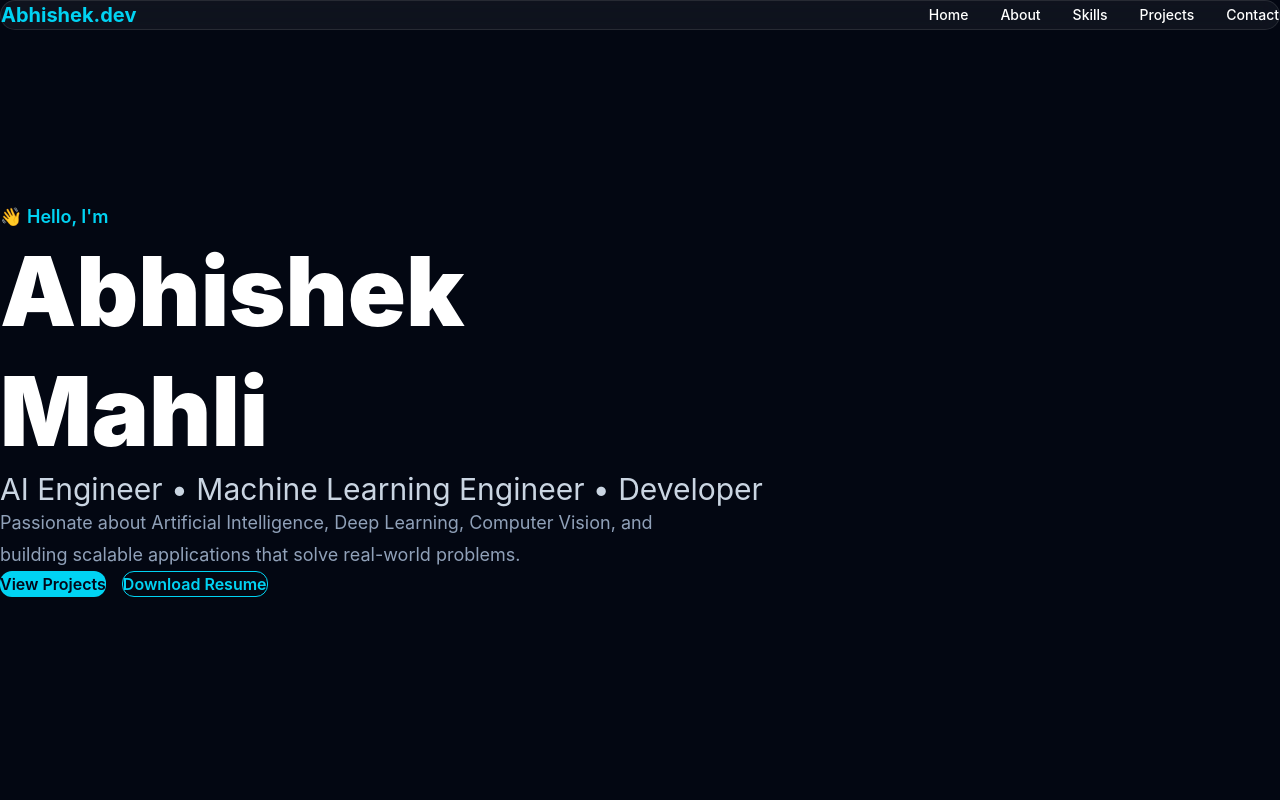
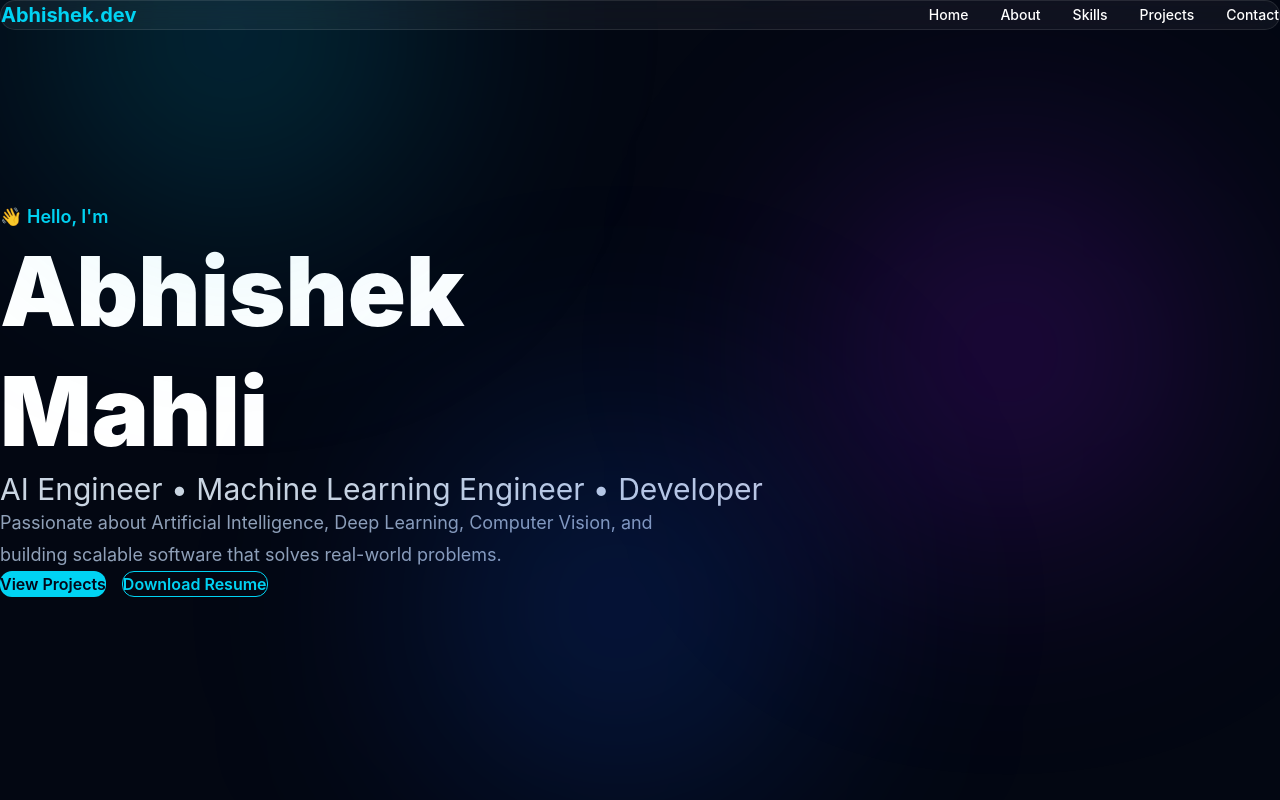
Before and after one commit to imabhishekmahli/portfolio, a React app: page / in a window 1280 px wide. Built offline with nearby package versions, Linux system fonts and the light colour scheme; the HTML template or start-up script is replaced by a standard one.

Commit message:
Add animated hero section with aurora background

```diff
--- /dev/null
+++ b/src/components/Hero/Aurora.jsx
@@ -0,0 +1,11 @@
+function Aurora() {
+  return (
+    <>
+      <div className="absolute -top-40 left-10 h-96 w-96 rounded-full bg-cyan-500/20 blur-[120px]" />
+      <div className="absolute top-40 right-20 h-96 w-96 rounded-full bg-purple-600/20 blur-[120px]" />
+      <div className="absolute bottom-0 left-1/3 h-96 w-96 rounded-full bg-blue-600/20 blur-[120px]" />
+    </>
+  );
+}
+
+export default Aurora;
--- a/src/components/Hero/Hero.jsx
+++ b/src/components/Hero/Hero.jsx
@@ -1,37 +1,72 @@
+import Aurora from "./Aurora";
+import { motion } from "framer-motion";
 import Button from "../UI/Button";
 import Container from "../UI/Container";
 
 function Hero() {
   return (
-    <section id="home" className="min-h-screen flex items-center">
+    <section
+      id="home"
+      className="relative min-h-screen flex items-center overflow-hidden"
+    >
+      <Aurora />
       <Container>
-        <div className="max-w-3xl">
-          <p className="text-cyan-400 text-lg font-semibold mb-4">
+        <motion.div
+          initial={{ opacity: 0, y: 80 }}
+          animate={{ opacity: 1, y: 0 }}
+          transition={{ duration: 0.8 }}
+          className="max-w-3xl"
+        >
+          <motion.p
+            initial={{ opacity: 0 }}
+            animate={{ opacity: 1 }}
+            transition={{ delay: 0.2 }}
+            className="text-cyan-400 text-lg font-semibold mb-4"
+          >
             👋 Hello, I'm
-          </p>
+          </motion.p>
 
-          <h1 className="text-6xl md:text-8xl font-black leading-tight">
+          <motion.h1
+            initial={{ opacity: 0, y: 40 }}
+            animate={{ opacity: 1, y: 0 }}
+            transition={{ delay: 0.4 }}
+            className="text-6xl md:text-8xl font-black leading-tight"
+          >
             Abhishek
             <br />
             Mahli
-          </h1>
+          </motion.h1>
 
-          <h2 className="text-2xl md:text-3xl text-slate-300 mt-6">
+          <motion.h2
+            initial={{ opacity: 0 }}
+            animate={{ opacity: 1 }}
+            transition={{ delay: 0.6 }}
+            className="mt-6 text-2xl md:text-3xl text-slate-300"
+          >
             AI Engineer • Machine Learning Engineer • Developer
-          </h2>
+          </motion.h2>
 
-          <p className="mt-8 text-slate-400 text-lg leading-8 max-w-2xl">
+          <motion.p
+            initial={{ opacity: 0 }}
+            animate={{ opacity: 1 }}
+            transition={{ delay: 0.8 }}
+            className="mt-8 text-lg text-slate-400 leading-8 max-w-2xl"
+          >
             Passionate about Artificial Intelligence, Deep Learning, Computer
-            Vision, and building scalable applications that solve real-world
+            Vision, and building scalable software that solves real-world
             problems.
-          </p>
+          </motion.p>
 
-          <div className="mt-10 flex gap-4">
+          <motion.div
+            initial={{ opacity: 0 }}
+            animate={{ opacity: 1 }}
+            transition={{ delay: 1 }}
+            className="mt-10 flex flex-wrap gap-4"
+          >
             <Button>View Projects</Button>
-
             <Button variant="secondary">Download Resume</Button>
-          </div>
-        </div>
+          </motion.div>
+        </motion.div>
       </Container>
     </section>
   );
--- a/src/components/UI/Button.jsx
+++ b/src/components/UI/Button.jsx
@@ -1,24 +1,24 @@
-function Button({ children, variant = "primary" }) {
-  const styles = {
+function Button({ children, variant = "primary", href, onClick }) {
+  const base =
+    "px-6 py-3 rounded-xl font-semibold transition-all duration-300 hover:scale-105";
+
+  const variants = {
     primary: "bg-cyan-400 text-slate-950 hover:bg-cyan-300",
 
     secondary:
       "border border-cyan-400 text-cyan-400 hover:bg-cyan-400 hover:text-slate-950",
   };
 
+  if (href) {
+    return (
+      <a href={href} className={`${base} ${variants[variant]}`}>
+        {children}
+      </a>
+    );
+  }
+
   return (
-    <button
-      className={`
-        px-6
-        py-3
-        rounded-xl
-        font-semibold
-        transition-all
-        duration-300
-        hover:scale-105
-        ${styles[variant]}
-      `}
-    >
+    <button onClick={onClick} className={`${base} ${variants[variant]}`}>
       {children}
     </button>
   );
```
